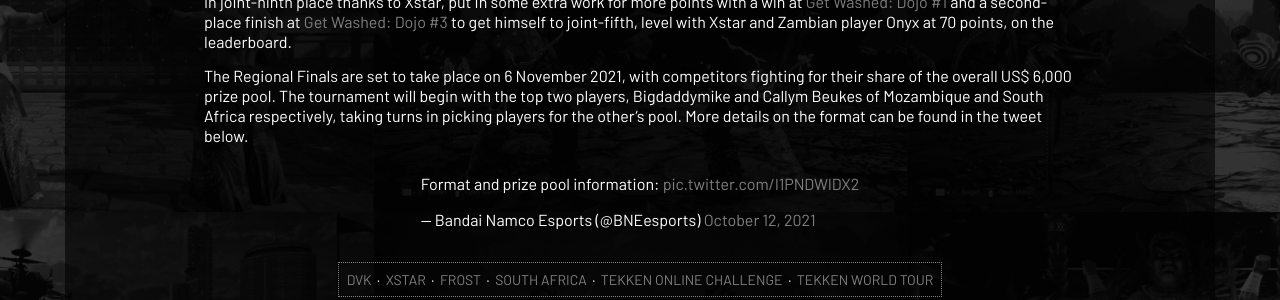
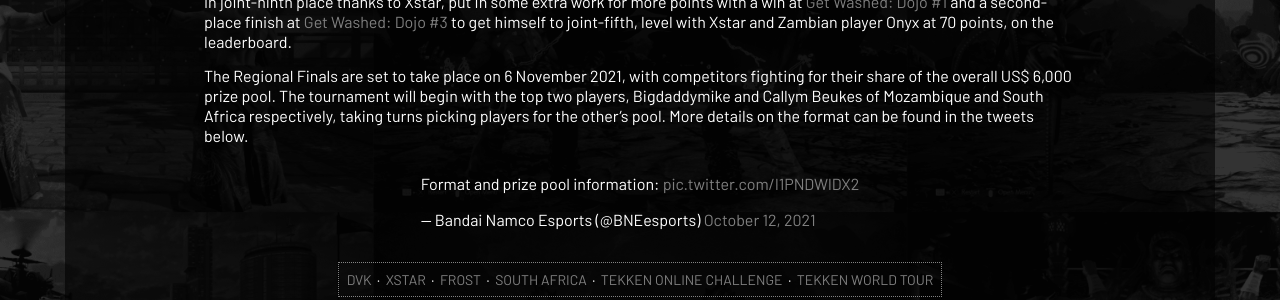
Before and after one commit to TEKKEN-254/client, a Jekyll site: the page built from _posts/2021-10-19-toc-south-africa-regionals.md, in a window 1280 px wide. Shown: the part 988-1288 px from the top of the page. Built offline with Jekyll 4.4.1, drawn with Linux system fonts in a browser that asks for light colours; a script that is not in the unit is left out; comment, search, counter and statistics services are not loaded.

Commit message:
Update Posts “2021-10-19-toc-south-africa-regionals”

```diff
--- a/_posts/2021-10-19-toc-south-africa-regionals.md
+++ b/_posts/2021-10-19-toc-south-africa-regionals.md
@@ -31,7 +31,7 @@
 
 [Frost](/circuit/tekken/profile.html?id=4644523), who had already earned points with a third-place finish at [DeltaWaveDash](https://smash.gg/tournament/deltawavedash-1/event/deltawavedash-tekken-7-ps4-ps5/brackets/975595/1544450) before being bundled out of the Online Masters in joint-ninth place thanks to Xstar, put in some extra work for more points with a win at [Get Washed: Dojo #1](https://smash.gg/tournament/get-washed-dojo-1/event/get-washed-dojo-1/brackets/1004235/1584355) and a second-place finish at [Get Washed: Dojo #3](https://smash.gg/tournament/get-washed-dojo-3/event/get-washed-dojo-3/brackets/1004394/1584574) to get himself to joint-fifth, level with Xstar and Zambian player Onyx at 70 points, on the leaderboard.
 
-The Regional Finals are set to take place on 6 November 2021, with competitors fighting for their share of the overall US$ 6,000 prize pool. The tournament will begin with the top two players, Bigdaddymike and Callym Beukes of Mozambique and South Africa respectively, taking turns in picking players for the other's pool. More details on the format can be found in the tweet below.
+The Regional Finals are set to take place on 6 November 2021, with competitors fighting for their share of the overall US$ 6,000 prize pool. The tournament will begin with the top two players, Bigdaddymike and Callym Beukes of Mozambique and South Africa respectively, taking turns picking players for the other's pool. More details on the format can be found in the tweets below.
 
 <div class="d-flex justify-content-center">
 <blockquote class="twitter-tweet"><p lang="en" dir="ltr">Format and prize pool information: <a href="https://t.co/l1PNDWlDX2">pic.twitter.com/l1PNDWlDX2</a></p>&mdash; Bandai Namco Esports (@BNEesports) <a href="https://twitter.com/BNEesports/status/1447713642946842624?ref_src=twsrc%5Etfw">October 12, 2021</a></blockquote> <script async src="https://platform.twitter.com/widgets.js" charset="utf-8"></script>
```
